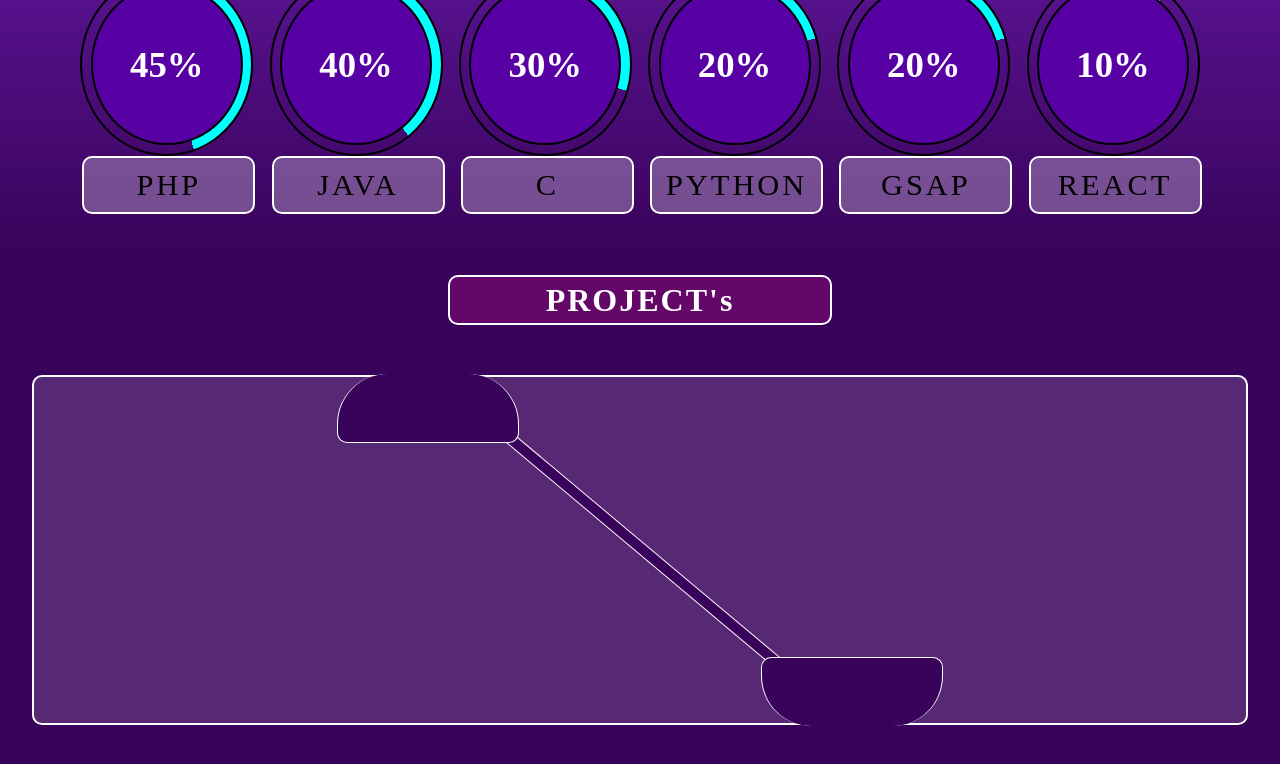
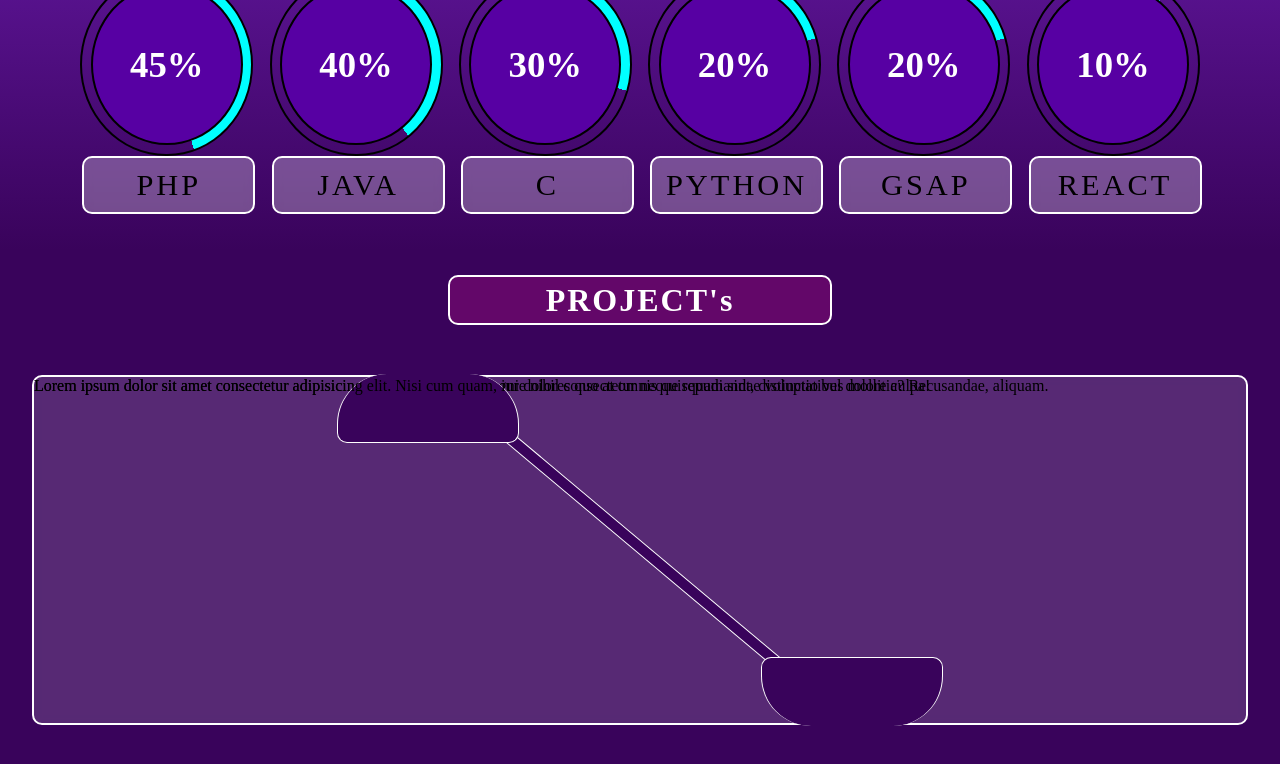
Before and after one commit to Mubashir12-a/Personal_Portfolio, a plain HTML site: page index.html in a window 1280 px wide. Shown: the part 2530-3294 px from the top of the page. Drawn offline with nearby package versions, Linux system fonts and the light colour scheme; animation ran at ten frames a second.

Commit message:
Updated On 10-02-2025

```diff
--- a/index.html
+++ b/index.html
@@ -144,6 +144,17 @@
                 <span></span>
                 <span></span>
                 <span></span>
+
+                <div id="Container-1">
+                    <!-- <img src="images/ProjectManagement.jpg" alt="Pro1"> -->
+                    <p>Lorem ipsum dolor sit amet consectetur adipisicing elit. Nisi cum quam, iure nihil consectetur neque repudiandae voluptatibus mollitia? Recusandae, aliquam.</p>
+                </div>
+
+                <div id="Container-2">
+                    <!-- <img src="images/projectmanagement2.png" alt="Pro2"> -->
+                    <p>Lorem ipsum dolor sit amet consectetur adipisicing elit. Doloremque magni dolores quo at omnis quisquam sint, distinctio vel dolore culpa!</p>
+                </div>
+
             </div>
         </section>
 
--- a/script.js
+++ b/script.js
@@ -11,7 +11,7 @@ let ObjLang = {
     "JAVA" : 40,
     "C" : 30,
     "Python" : 20,
-    "C++" : 20,
+    "GSAP" : 20,
     "React" : 10
 }
 
--- a/style.css
+++ b/style.css
@@ -574,7 +574,12 @@ header nav ul li:hover {
     z-index: -1;
 }
 
-
+#projects-Sec-1 .container #Container-1 {
+    position: absolute;
+    left: 0;
+    top: 0;
+    height: 50px;
+}
 
 
 
```
Also changed, not shown: Images/ProjectManagement.jpg (added), Images/projectmanagement2.png (added).
